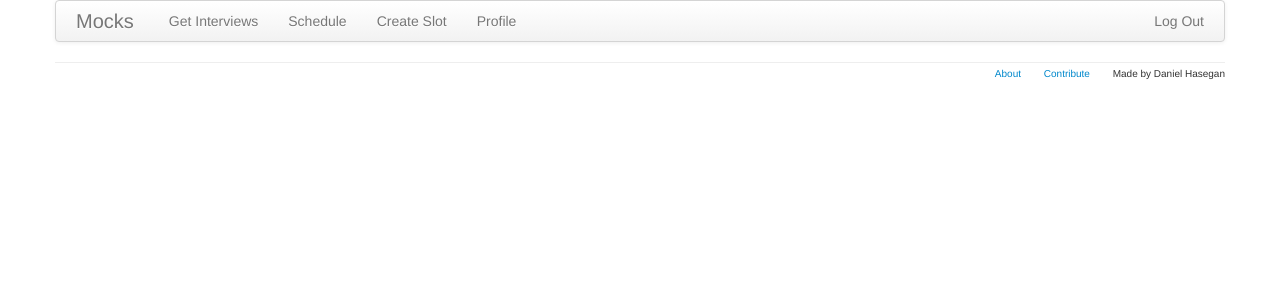
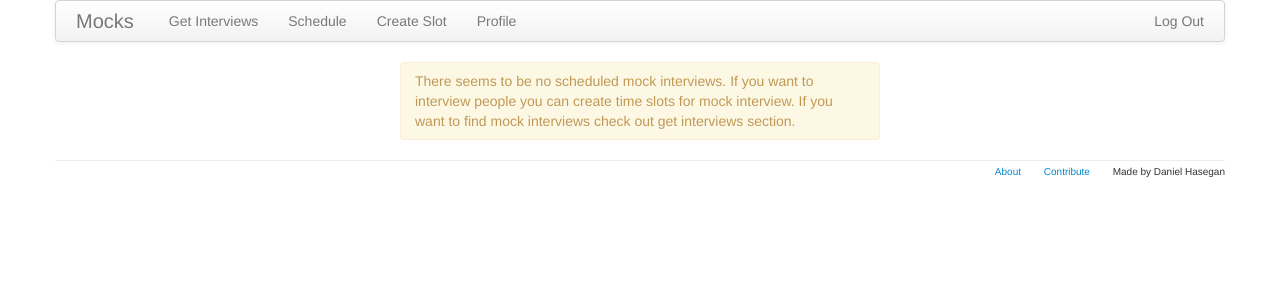
Before and after one commit to dhasegan/mocks, a Django app: template app/templates/pages/schedule.html in a window 1280 px wide. Shown: the top 302 px of the page. Run offline with Django 3.2, Linux system fonts and the light colour scheme; the template is opened without the code that fills it, so the values that code supplies are empty; some libraries are stand-ins or nearby versions.

Commit message:
Empty list handling

```diff
--- a/app/templates/pages/schedule.html
+++ b/app/templates/pages/schedule.html
@@ -1,6 +1,13 @@
 {% extends "pages/loggedin.html" %}
 
 {% block content %}
+
+    {% if not items|length %}
+        <div class="alert">
+            There seems to be no scheduled mock interviews. If you want to interview people you can create time slots for mock interview. If you want to find mock interviews check out get interviews section.
+        </div>
+    {% endif %}
+
     {% for item in items %}
         <hr>
         {% include "types/mockitem.html" %}
```
Also changed, not shown: app/templates/pages/home.html (+7 -0 lines).
